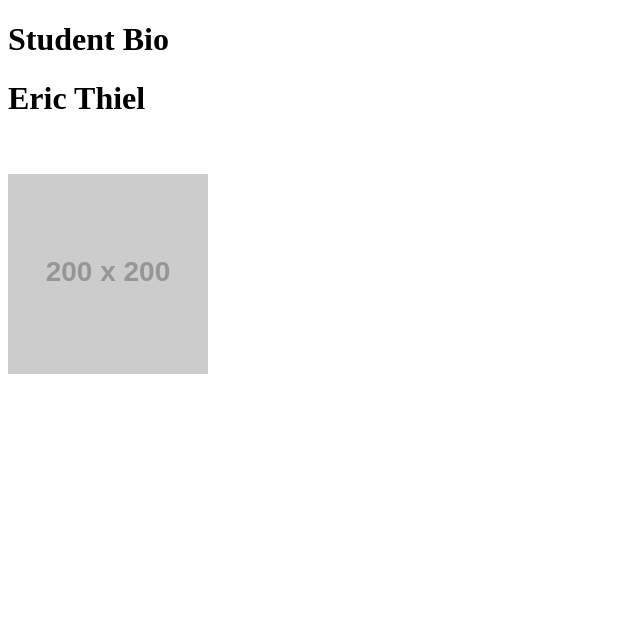
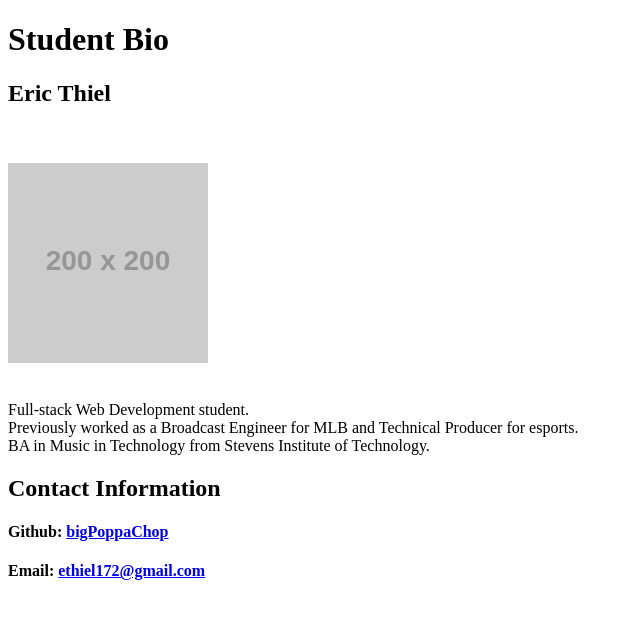
Before and after one commit to bigPoppaChop/bigPoppaChop.github.io, a plain HTML site: page index.html in a window 1280 px wide. Shown: the whole page, without its empty margins (0-640 px from the left). Drawn offline with Linux system fonts and the light colour scheme; placeholder pictures from the web are drawn by us.

Commit message:
added links and content

```diff
--- a/index.html
+++ b/index.html
@@ -4,16 +4,36 @@
   <meta charset="utf-8">
   <title>Eric Thiel's Portfolio Page</title>
 <body>
+<div>
   <header>
     <h1>Student Bio</h1>
   </header>
-  <h1>Eric Thiel</h1>
+
+  <h2>Eric Thiel</h2>
+
   <br>
   <br>
-  <a href="https://placeholder.com/">
-    <img src="http://via.placeholder.com/200">
-  </a>
+  <!-- Placeholder Image -->
+  <img src="http://via.placeholder.com/200">
+  <br>
+  <br>
 
-
+  <!-- Short Bio -->
+  <p>
+    Full-stack Web Development student.
+    <br>
+    Previously worked as a Broadcast Engineer for MLB and Technical Producer for esports.
+    <br>
+    BA in Music in Technology from Stevens Institute of Technology.
+  </p>
+  <!-- Links -->
+  <h2>Contact Information</h2>
+  <h4>Github:
+      <a href="https://github.com/bigPoppaChop">bigPoppaChop</a>
+  </h4>
+  <h4>Email:
+      <a href="mailto:ethiel172@gmail.com" target="_top">ethiel172@gmail.com</a>
+  </h4>
+</di>
 </body>
 </html>
```
